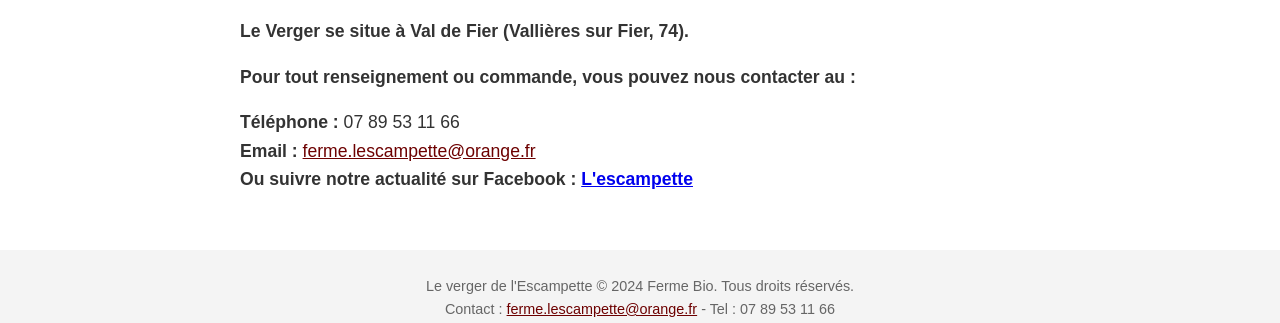
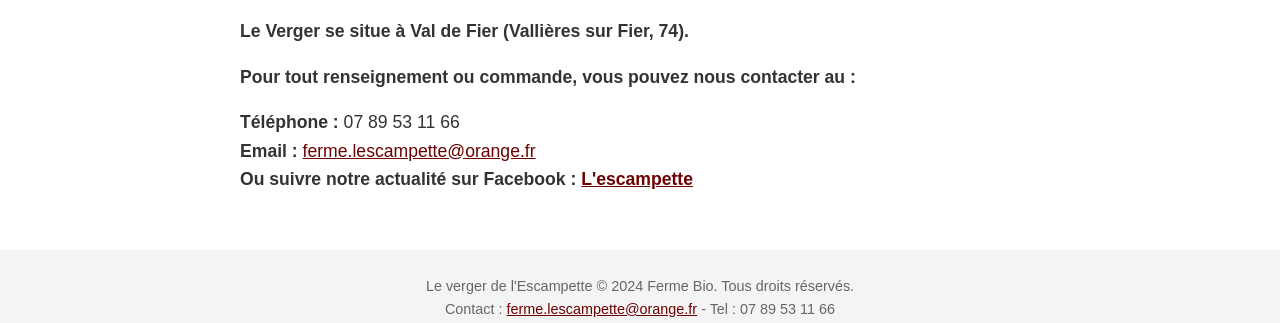
Before and after one commit to Escampette/Site, a plain HTML site: page contact.html in a window 1280 px wide. Shown: the part 982-1305 px from the top of the page. Drawn offline with Linux system fonts and the light colour scheme.

Commit message:
Add files via upload

```diff
--- a/contact.html
+++ b/contact.html
@@ -81,7 +81,7 @@
             <p><strong>Pour tout renseignement ou commande, vous pouvez nous contacter au :</strong><br>
             <p><strong>Téléphone :</strong> 07 89 53 11 66<br>
             <strong>Email :</strong> <a href="mailto:ferme.lescampette@orange.fr" class="email">ferme.lescampette@orange.fr</a><br>
-            <strong>Ou suivre notre actualité sur Facebook : <a href="https://www.facebook.com/profile.php?id=100080844615090" target="_blank">L'escampette</a>
+            <strong>Ou suivre notre actualité sur Facebook : <a href="https://www.facebook.com/profile.php?id=100080844615090" target="_blank" class="email">L'escampette</a>
             </strong></p>
         </div>
     </div>
```
Also changed, not shown: index.html (+1 -1 lines).
